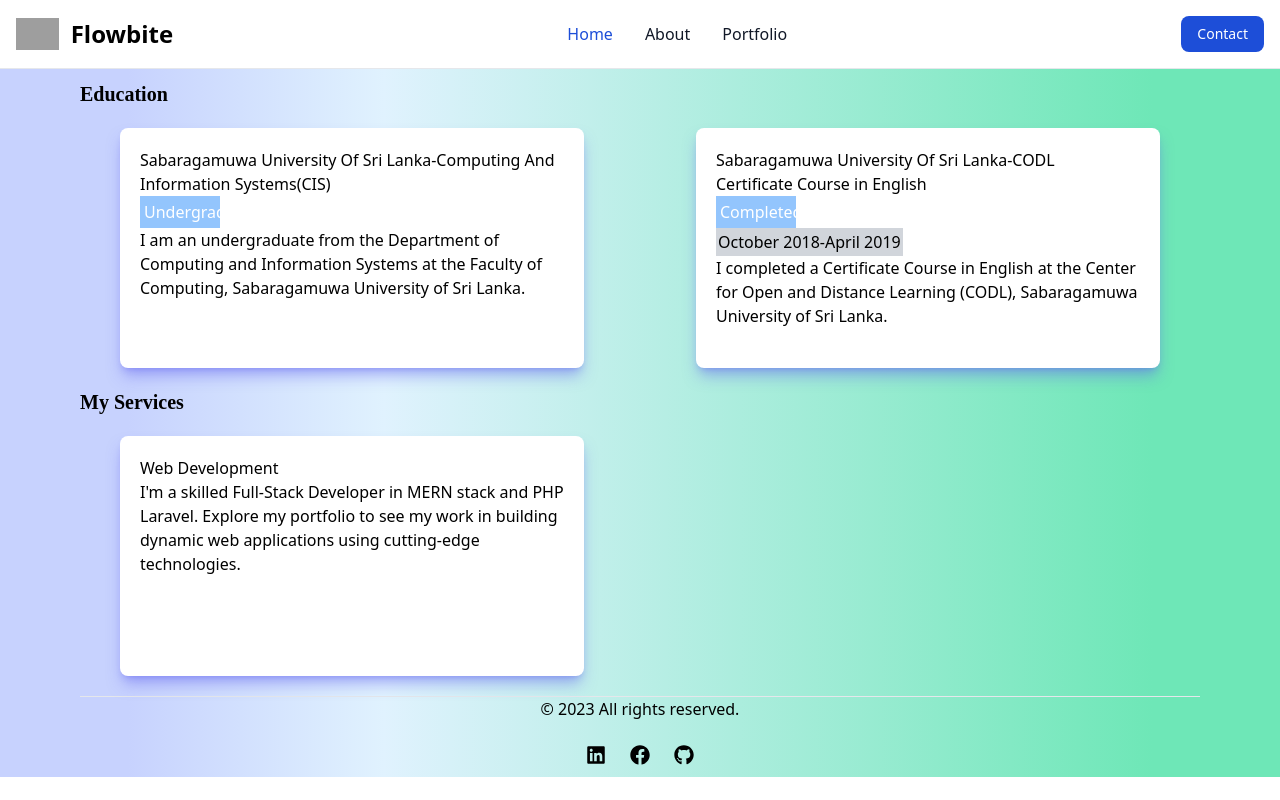
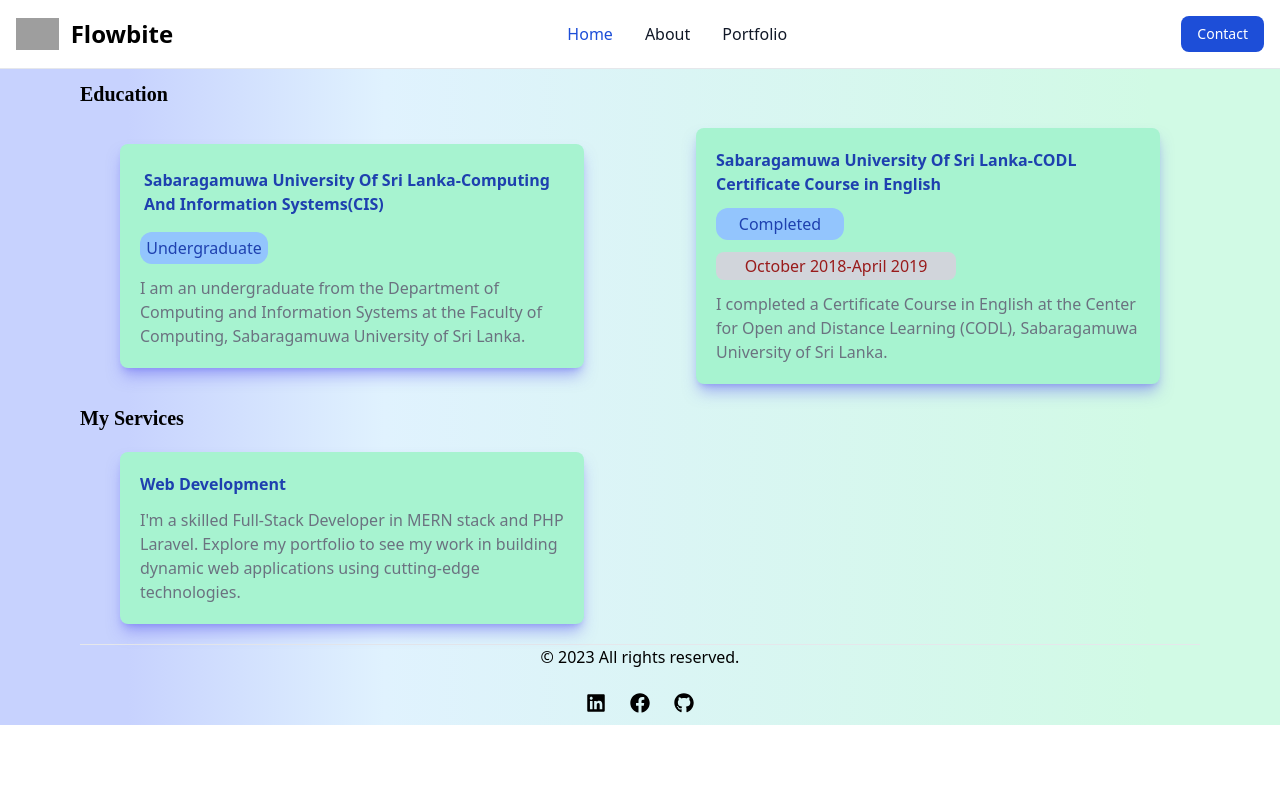
Before and after one commit to Dinithirathnayaka/Portfolio-new, a React (Create React App) app: page / in a window 1280 px wide. Built offline with nearby package versions, Linux system fonts and the light colour scheme; grey boxes are pictures that could not be loaded.

Commit message:
updated about us page

```diff
--- a/src/App.js
+++ b/src/App.js
@@ -5,7 +5,7 @@ import About from "./pages/About";
 
 function App() {
   return (
-    <div className="bg-gradient-to-r from-indigo-200 from-10% via-sky-100 via-30% to-emerald-300 to-90% h-auto">
+    <div className="bg-gradient-to-r from-indigo-200 from-10% via-sky-100 via-30% to-emerald-100 to-90% h-auto">
       <BrowserRouter>
         <Routes>
           <Route path="/" element={<About />}>
--- a/src/pages/About.jsx
+++ b/src/pages/About.jsx
@@ -12,28 +12,34 @@ function About() {
       <h5 className="pt-20 mx-20 text-xl font-bold font-display">Education</h5>
 
       <section className="grid gap-8 m-5 md:grid-cols-2 md:items-center md:text-left md:mx-20 ">
-        <div className="p-5 mx-10 bg-white rounded-lg shadow-lg h-60 obg-indigo-600 shadow-indigo-500/50">
-          <h6 className="">
+        <div className="h-auto p-5 mx-10 duration-1000 delay-500 rounded-lg shadow-lg bg-emerald-200 obg-indigo-800 shadow-indigo-500/50">
+          <h6 className="p-1 mb-3 font-sans text-base font-bold text-blue-800 text-whitemb-3 ">
             Sabaragamuwa University Of Sri Lanka-Computing And Information
             Systems(CIS)
           </h6>
-          <p className="w-20 p-1 text-white bg-blue-300">Undergraduate</p>
+          <p className="w-32 p-1 mb-3 text-center text-blue-800 bg-blue-300 rounded-xl">
+            Undergraduate
+          </p>
 
-          <p className="">
+          <p className="text-gray-500">
             I am an undergraduate from the Department of Computing and
             Information Systems at the Faculty of Computing, Sabaragamuwa
             University of Sri Lanka.
           </p>
         </div>
 
-        <div className="p-5 mx-10 bg-white rounded-lg shadow-lg h-60 obg-indigo-600 shadow-indigo-500/50">
-          <h6 className="font-sans text-bold">
+        <div className="h-auto p-5 mx-10 duration-1000 delay-500 rounded-lg shadow-lg bg-emerald-200 obg-indigo-800 shadow-indigo-500/50">
+          <h6 className="mb-3 font-sans text-base font-bold text-blue-800">
             Sabaragamuwa University Of Sri Lanka-CODL <br />
             Certificate Course in English
           </h6>
-          <p className="w-20 p-1 text-white bg-blue-300">Completed</p>
-          <button className="p-0.5 bg-gray-300">October 2018-April 2019</button>
-          <p className="">
+          <p className="w-32 p-1 mb-3 text-center text-blue-800 bg-blue-300 rounded-xl">
+            Completed
+          </p>
+          <button className="justify-end p-0.5 mb-3 mr-0 text-center text-red-800 bg-gray-300 w-60 rounded-lg">
+            October 2018-April 2019
+          </button>
+          <p className="text-gray-500">
             I completed a Certificate Course in English at the Center for Open
             and Distance Learning (CODL), Sabaragamuwa University of Sri Lanka.
           </p>
@@ -46,9 +52,11 @@ function About() {
 
       <h5 className="mx-20 text-xl font-bold font-display">My Services</h5>
       <section className="grid gap-8 m-5 md:grid-cols-2 md:items-center md:text-left md:mx-20 ">
-        <div className="p-5 mx-10 bg-white rounded-lg shadow-lg h-60 obg-indigo-600 shadow-indigo-500/50">
-          <h6 className="">Web Development</h6>
-          <p className="">
+        <div className="h-auto p-5 mx-10 duration-1000 delay-500 rounded-lg shadow-lg bg-emerald-200 obg-indigo-800 shadow-indigo-500/50">
+          <h6 className="mb-3 font-sans text-base font-bold text-blue-800">
+            Web Development
+          </h6>
+          <p className="text-gray-500">
             I'm a skilled Full-Stack Developer in MERN stack and PHP Laravel.
             Explore my portfolio to see my work in building dynamic web
             applications using cutting-edge technologies.
--- a/src/pages/Home.jsx
+++ b/src/pages/Home.jsx
@@ -13,11 +13,7 @@ function Home() {
         <div>
           <h1 className="flex m-2 mt-12 mb-2 font-mono text-5xl font-bold">
             <span>
-              <img
-                src={hand}
-                alt=""
-                className="w-8 duration-1000 delay-500 animate-bounce"
-              />
+              <img src={hand} alt="" className="w-8 animate-waving-hand" />
             </span>
             , Hey there
           </h1>
--- a/tailwind.config.js
+++ b/tailwind.config.js
@@ -13,6 +13,22 @@ module.exports = {
         display: ["Oswald"],
         body: ['"Open Sans"'],
       },
+
+      keyframes: {
+        wave: {
+          "0%": { transform: "rotate(0.0deg)" },
+          "10%": { transform: "rotate(14deg)" },
+          "20%": { transform: "rotate(-8deg)" },
+          "30%": { transform: "rotate(14deg)" },
+          "40%": { transform: "rotate(-4deg)" },
+          "50%": { transform: "rotate(10.0deg)" },
+          "60%": { transform: "rotate(0.0deg)" },
+          "100%": { transform: "rotate(0.0deg)" },
+        },
+      },
+      animation: {
+        "waving-hand": "wave 2s linear infinite",
+      },
     },
   },
   plugins: [],
```
